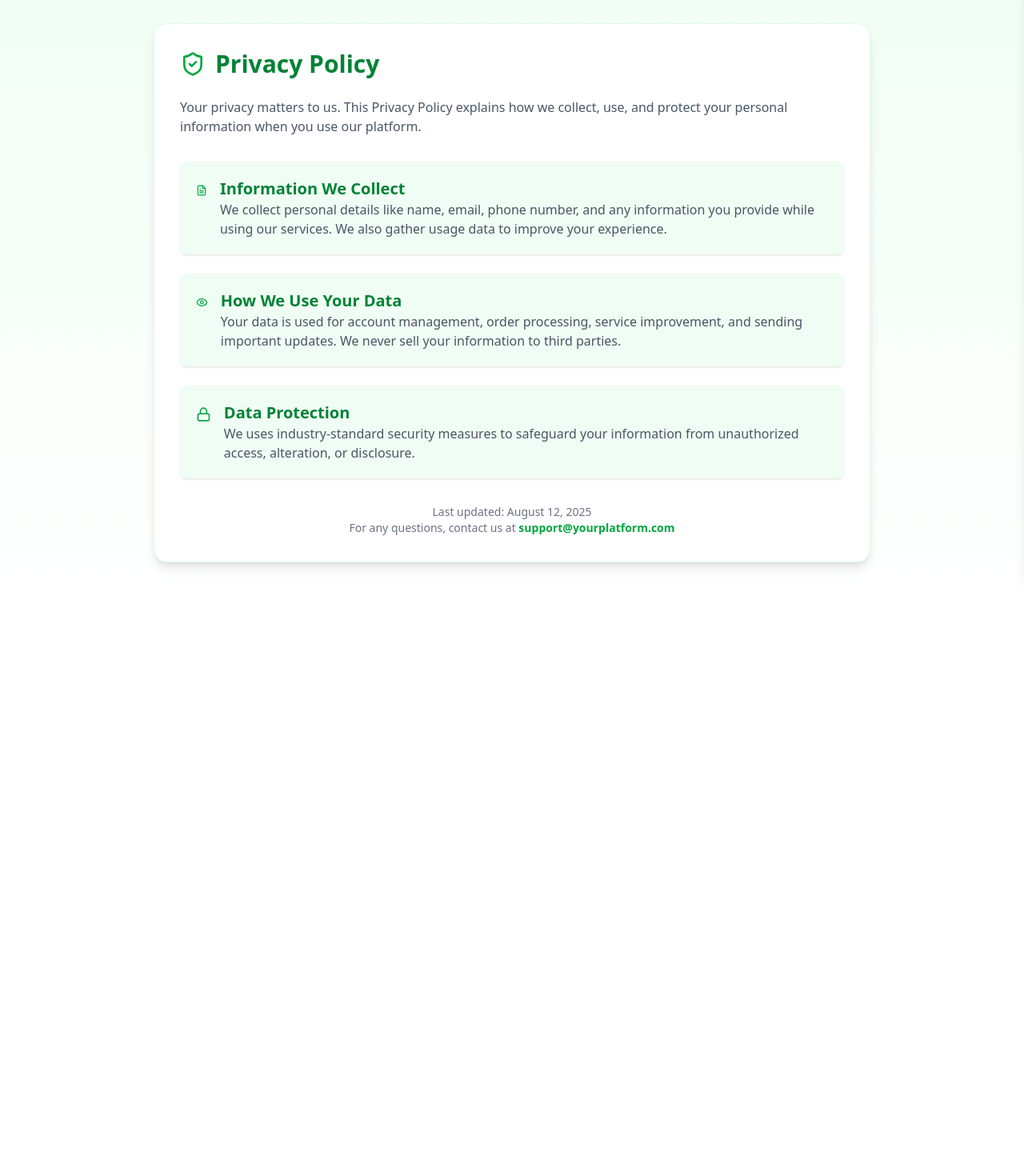
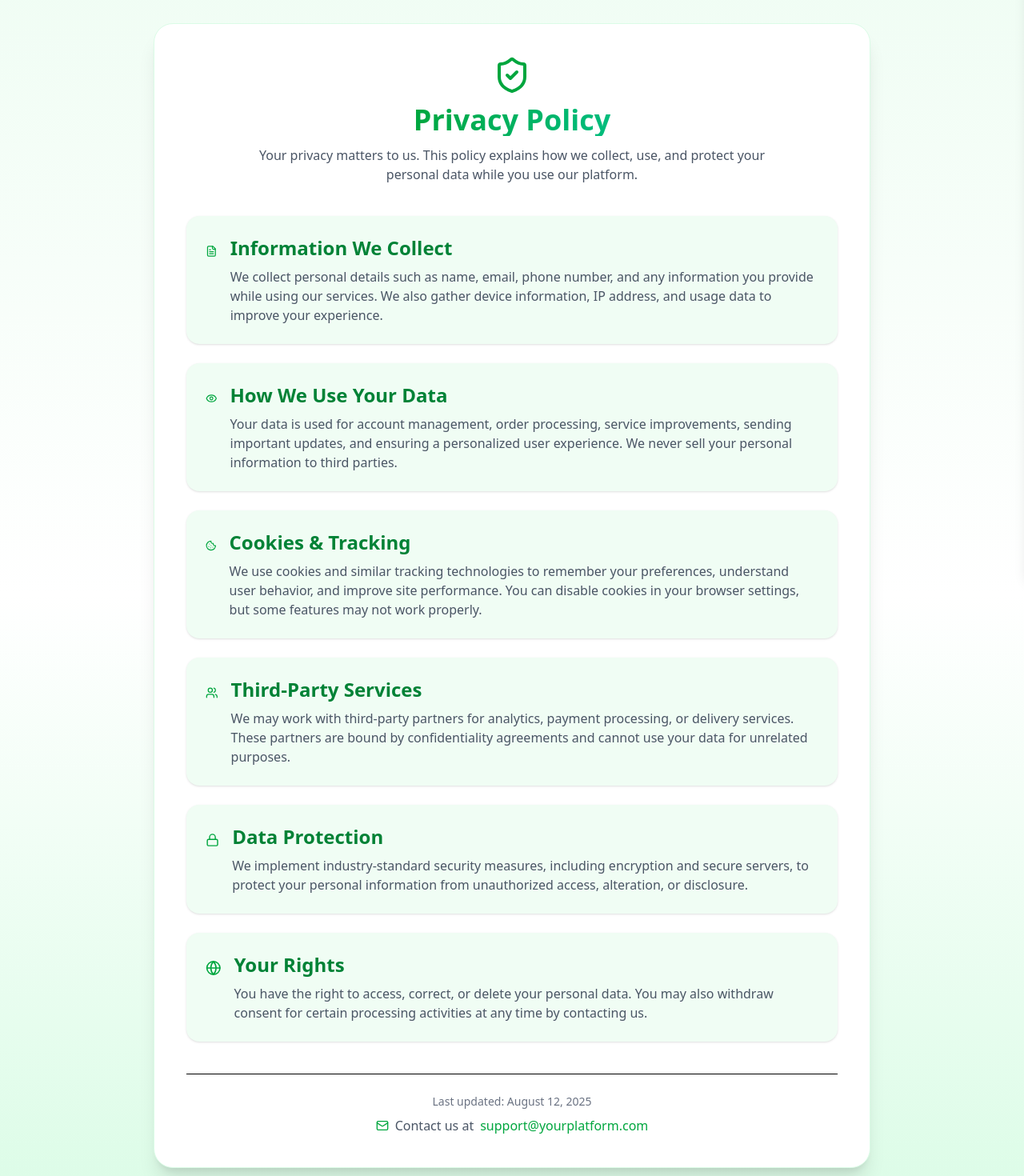
Before and after one commit to Amitsharma7300/KhetBazaar-MiddlemanFreeMandiPlatform, a React app in the folder Client/: page /privacy-policy in a window 1280 px wide. Shown: the part 80-1550 px from the top of the page at 80% size. Before the commit the page ends 861 px from the top, so only its background shows below. Built offline with nearby package versions, Linux system fonts and the light colour scheme; the HTML template or start-up script is replaced by a standard one.

Commit message:
last commit

```diff
--- a/Client/src/pages/Privacy&policy.jsx
+++ b/Client/src/pages/Privacy&policy.jsx
@@ -1,64 +1,102 @@
-import { ShieldCheck, Lock, Eye, FileText } from "lucide-react";
+import { ShieldCheck, Lock, Eye, FileText, Cookie, Users, Mail, Globe } from "lucide-react";
 
 export default function PrivacyPolicy() {
   return (
-    <div className="min-h-screen bg-gradient-to-b from-green-50 to-white py-12 px-6">
-      <div className="max-w-4xl mx-auto bg-white rounded-2xl shadow-lg p-8 border border-green-100">
+    <div className="min-h-screen bg-gradient-to-b from-green-50 via-white to-green-100 py-12 px-6">
+      <div className="max-w-4xl mx-auto bg-white rounded-3xl shadow-xl p-10 border border-green-100">
 
         {/* Header */}
-        <div className="flex items-center gap-3 mb-6">
-          <ShieldCheck className="w-8 h-8 text-green-600" />
-          <h1 className="text-3xl font-bold text-green-700">Privacy Policy</h1>
+        <div className="flex flex-col items-center text-center gap-3 mb-10">
+          <ShieldCheck className="w-12 h-12 text-green-600" />
+          <h1 className="text-4xl font-extrabold bg-gradient-to-r from-green-600 to-emerald-500 bg-clip-text text-transparent">
+            Privacy Policy
+          </h1>
+          <p className="text-gray-600 max-w-2xl">
+            Your privacy matters to us. This policy explains how we collect, use, and protect your personal data while you use our platform.
+          </p>
         </div>
-
-        <p className="text-gray-600 mb-8">
-          Your privacy matters to us. This Privacy Policy explains how we collect, use, and protect your personal information when you use our platform.
-        </p>
 
         {/* Sections */}
         <div className="space-y-6">
 
           {/* Data Collection */}
-          <div className="bg-green-50 p-5 rounded-lg shadow-sm flex gap-4 items-start">
-            <FileText className="w-6 h-6 text-green-600 mt-1" />
+          <div className="bg-green-50 p-6 rounded-2xl shadow-sm flex gap-4 items-start hover:shadow-md transition">
+            <FileText className="w-8 h-8 text-green-600 mt-1" />
             <div>
-              <h2 className="text-xl font-semibold text-green-700">Information We Collect</h2>
-              <p className="text-gray-600">
-                We collect personal details like name, email, phone number, and any information you provide while using our services. We also gather usage data to improve your experience.
+              <h2 className="text-2xl font-semibold text-green-700">Information We Collect</h2>
+              <p className="text-gray-600 mt-2">
+                We collect personal details such as name, email, phone number, and any information you provide while using our services. We also gather device information, IP address, and usage data to improve your experience.
               </p>
             </div>
           </div>
 
           {/* Usage */}
-          <div className="bg-green-50 p-5 rounded-lg shadow-sm flex gap-4 items-start">
-            <Eye className="w-6 h-6 text-green-600 mt-1" />
+          <div className="bg-green-50 p-6 rounded-2xl shadow-sm flex gap-4 items-start hover:shadow-md transition">
+            <Eye className="w-8 h-8 text-green-600 mt-1" />
             <div>
-              <h2 className="text-xl font-semibold text-green-700">How We Use Your Data</h2>
-              <p className="text-gray-600">
-                Your data is used for account management, order processing, service improvement, and sending important updates. We never sell your information to third parties.
+              <h2 className="text-2xl font-semibold text-green-700">How We Use Your Data</h2>
+              <p className="text-gray-600 mt-2">
+                Your data is used for account management, order processing, service improvements, sending important updates, and ensuring a personalized user experience. We never sell your personal information to third parties.
+              </p>
+            </div>
+          </div>
+
+          {/* Cookies */}
+          <div className="bg-green-50 p-6 rounded-2xl shadow-sm flex gap-4 items-start hover:shadow-md transition">
+            <Cookie className="w-8 h-8 text-green-600 mt-1" />
+            <div>
+              <h2 className="text-2xl font-semibold text-green-700">Cookies & Tracking</h2>
+              <p className="text-gray-600 mt-2">
+                We use cookies and similar tracking technologies to remember your preferences, understand user behavior, and improve site performance. You can disable cookies in your browser settings, but some features may not work properly.
+              </p>
+            </div>
+          </div>
+
+          {/* Third Party */}
+          <div className="bg-green-50 p-6 rounded-2xl shadow-sm flex gap-4 items-start hover:shadow-md transition">
+            <Users className="w-8 h-8 text-green-600 mt-1" />
+            <div>
+              <h2 className="text-2xl font-semibold text-green-700">Third-Party Services</h2>
+              <p className="text-gray-600 mt-2">
+                We may work with third-party partners for analytics, payment processing, or delivery services. These partners are bound by confidentiality agreements and cannot use your data for unrelated purposes.
               </p>
             </div>
           </div>
 
           {/* Security */}
-          <div className="bg-green-50 p-5 rounded-lg shadow-sm flex gap-4 items-start">
-            <Lock className="w-6 h-6 text-green-600 mt-1" />
+          <div className="bg-green-50 p-6 rounded-2xl shadow-sm flex gap-4 items-start hover:shadow-md transition">
+            <Lock className="w-8 h-8 text-green-600 mt-1" />
             <div>
-              <h2 className="text-xl font-semibold text-green-700">Data Protection</h2>
-              <p className="text-gray-600">
-                We uses industry-standard security measures to safeguard your information from unauthorized access, alteration, or disclosure.
+              <h2 className="text-2xl font-semibold text-green-700">Data Protection</h2>
+              <p className="text-gray-600 mt-2">
+                We implement industry-standard security measures, including encryption and secure servers, to protect your personal information from unauthorized access, alteration, or disclosure.
               </p>
             </div>
+          </div>
 
+          {/* User Rights */}
+          <div className="bg-green-50 p-6 rounded-2xl shadow-sm flex gap-4 items-start hover:shadow-md transition">
+            <Globe className="w-8 h-8 text-green-600 mt-1" />
+            <div>
+              <h2 className="text-2xl font-semibold text-green-700">Your Rights</h2>
+              <p className="text-gray-600 mt-2">
+                You have the right to access, correct, or delete your personal data. You may also withdraw consent for certain processing activities at any time by contacting us.
+              </p>
+            </div>
           </div>
+
         </div>
 
-
         {/* Footer */}
-        <p className="mt-8 text-gray-500 text-sm text-center">
-          Last updated: August 12, 2025
-          <br /> For any questions, contact us at <span className="text-green-600 font-semibold">support@yourplatform.com</span>
-        </p>
+        <div className="mt-10 text-center border-t pt-6">
+          <p className="text-gray-500 text-sm">
+            Last updated: August 12, 2025
+          </p>
+          <p className="text-gray-600 mt-2 flex justify-center items-center gap-2">
+            <Mail className="w-4 h-4 text-green-600" />
+            Contact us at <span className="text-green-600 font-medium">support@yourplatform.com</span>
+          </p>
+        </div>
       </div>
     </div>
   );
```
